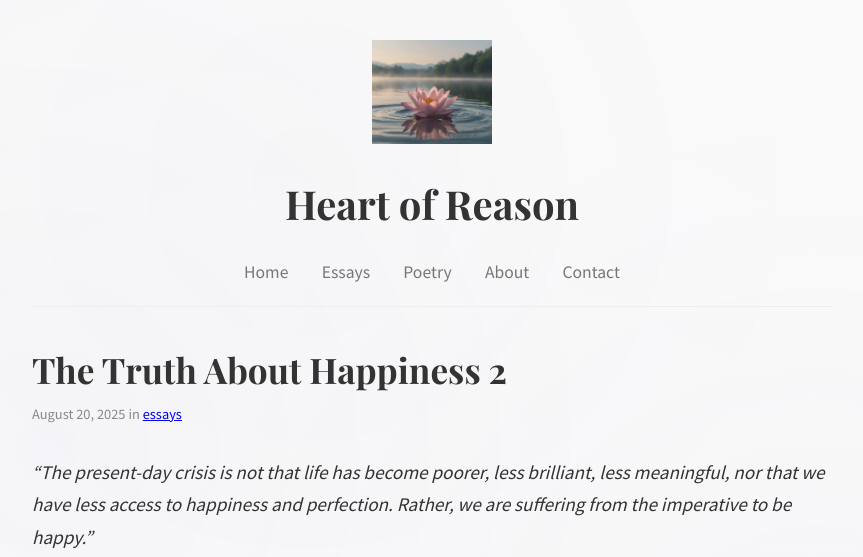
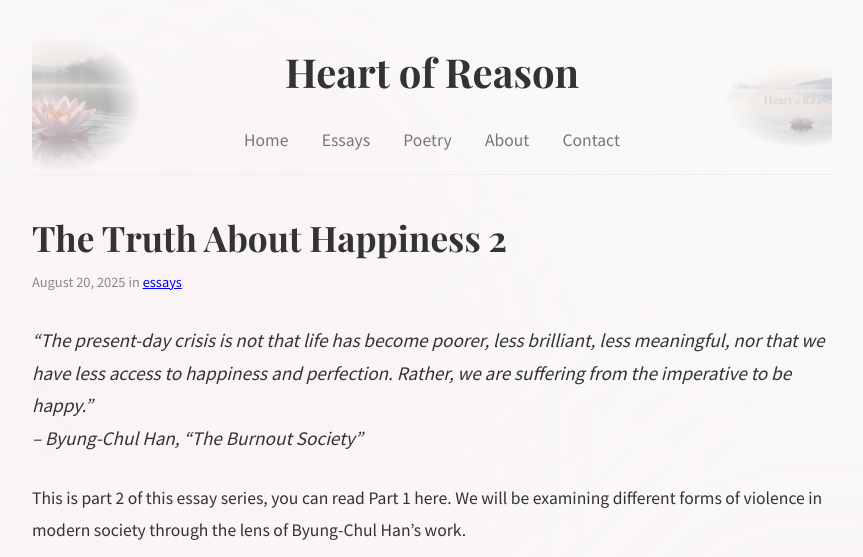
Before and after one commit to anubhavxkandpal/anubhavxkandpal.github.io, a Jekyll site: the page built from _posts/essays/2025-08-20-the-truth-about-happiness-2.md, in a window 1280 px wide. Shown: the top 557 px of the page, without its empty margins (208-1071 px from the left). Built offline with Jekyll 4.4.1, drawn with Linux system fonts in a browser that asks for light colours; some web fonts are replaced; some of the changed text lies outside the part shown; grey boxes are pictures that could not be loaded.

Commit message:
Added images in 3 posts Changes to the header and main stylesheet increased opacity of the header background increased opacity of the floating watermark

```diff
--- a/_includes/header.html
+++ b/_includes/header.html
@@ -1,6 +1,11 @@
 <header class="site-header">
-  <div class="logo-container">
-    <img src="{{ "/HOR 14.jpg" | relative_url }}" alt="Heart of Reason" class="site-logo">
+  <div class="header-images">
+    <div class="header-image left">
+      <img src="{{ "/HOR 14.jpg" | relative_url }}" alt="Heart of Reason">
+    </div>
+    <div class="header-image right">
+      <img src="{{ "/HOR 13.jpg" | relative_url }}" alt="Heart of Reason">
+    </div>
   </div>
   <div class="site-title">
     <a href="{{ "/" | relative_url }}">{{ site.title | escape }}</a>
--- a/_sass/main.scss
+++ b/_sass/main.scss
@@ -17,9 +17,9 @@ body {
     width: 100%;
     height: 100%;
     background-image:
-      radial-gradient(circle at 20% 50%, rgba(120, 119, 198, 0.03) 0%, transparent 50%),
-      radial-gradient(circle at 80% 80%, rgba(120, 119, 198, 0.03) 0%, transparent 50%),
-      radial-gradient(circle at 40% 20%, rgba(120, 119, 198, 0.02) 0%, transparent 50%);
+      radial-gradient(circle at 20% 50%, rgba(255, 182, 193, 0.07) 0%, transparent 50%),
+      radial-gradient(circle at 80% 80%, rgba(255, 182, 193, 0.07) 0%, transparent 50%),
+      radial-gradient(circle at 40% 20%, rgba(255, 182, 193, 0.05) 0%, transparent 50%);
     z-index: -1;
   }
 }
@@ -49,6 +49,40 @@ body {
   }
 }
 
+// Header images with cloudy edges
+.header-images {
+  position: absolute;
+  top: 0;
+  left: 0;
+  right: 0;
+  height: 100%;
+  pointer-events: none;
+  overflow: hidden;
+
+  .header-image {
+    position: absolute;
+    top: 50%;
+    transform: translateY(-50%);
+
+    &.left {
+      left: -50px;
+    }
+
+    &.right {
+      right: -50px;
+    }
+
+    img {
+      width: calc(120px * 1.337);
+      height: auto;
+      opacity: 0.3;
+      filter: blur(0.5px);
+      -webkit-mask-image: radial-gradient(ellipse at center, black 40%, transparent 70%);
+      mask-image: radial-gradient(ellipse at center, black 40%, transparent 70%);
+    }
+  }
+}
+
 .container {
   max-width: 800px;
   margin: 0 auto;
@@ -66,7 +100,7 @@ body {
     background-image: url('/HOR 14 Lotus.png');
     background-size: contain;
     background-repeat: no-repeat;
-    opacity: 0.05;
+    opacity: 0.18;
     pointer-events: none;
     z-index: -1;
   }
@@ -191,3 +225,13 @@ main {
     height: 100%;
   }
 }
+
+// Styles for images within posts
+.post-content img {
+  max-width: 100%;
+  height: auto;
+  display: block;
+  margin: 30px auto;
+  border-radius: 8px;
+  box-shadow: 0 4px 15px rgba(0,0,0,0.1);
+}
```
Also changed, not shown: _posts/essays/2025-08-16-modern-consumerism-and-the-shopping-delusion.md (+9 -0 lines), _posts/essays/2025-08-20-the-truth-about-happiness-2.md (+9 -0 lines), _posts/essays/2025-08-21-the-lost-art-of-suffering-3.md (+9 -0 lines), 1 other file.
